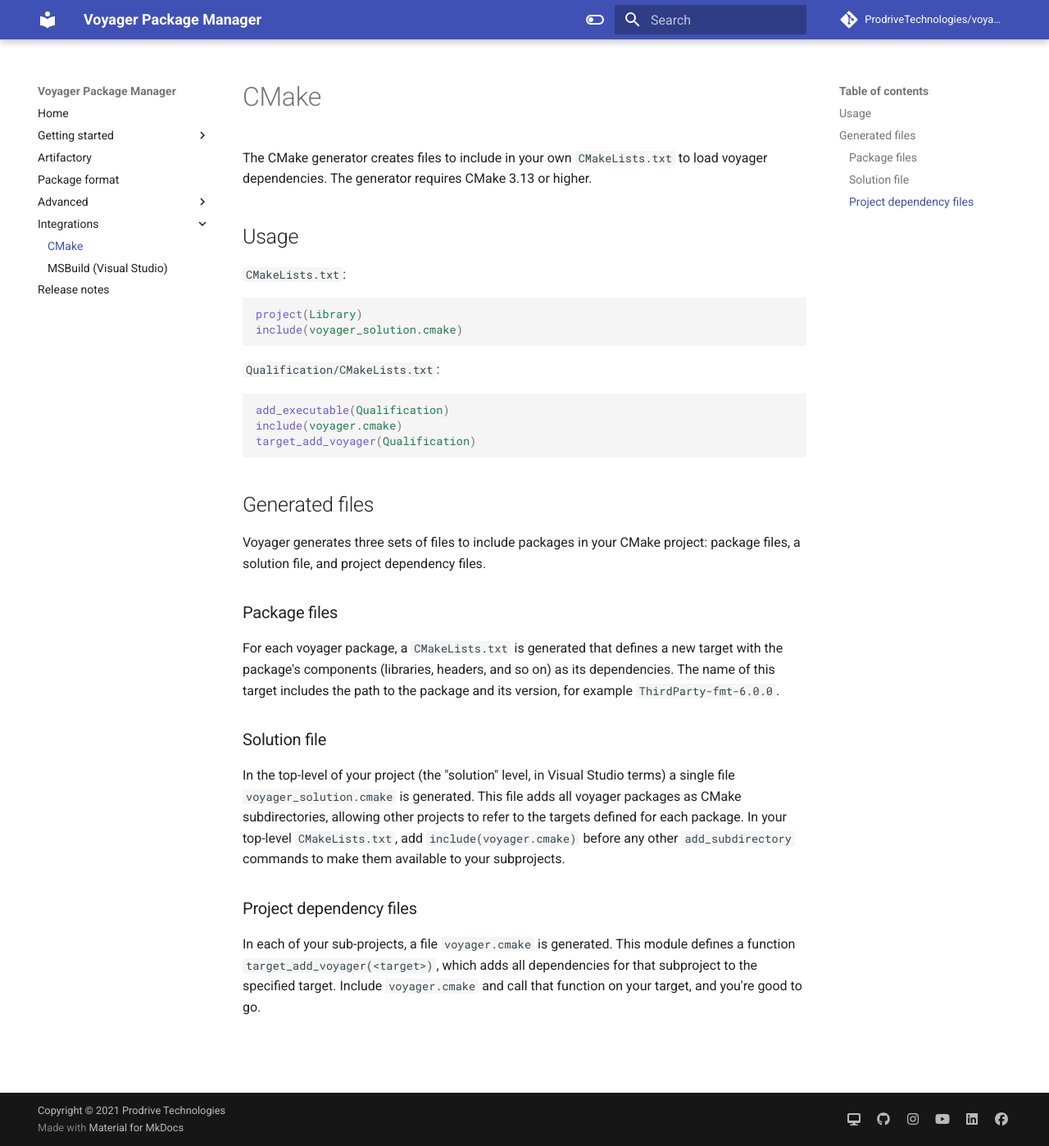
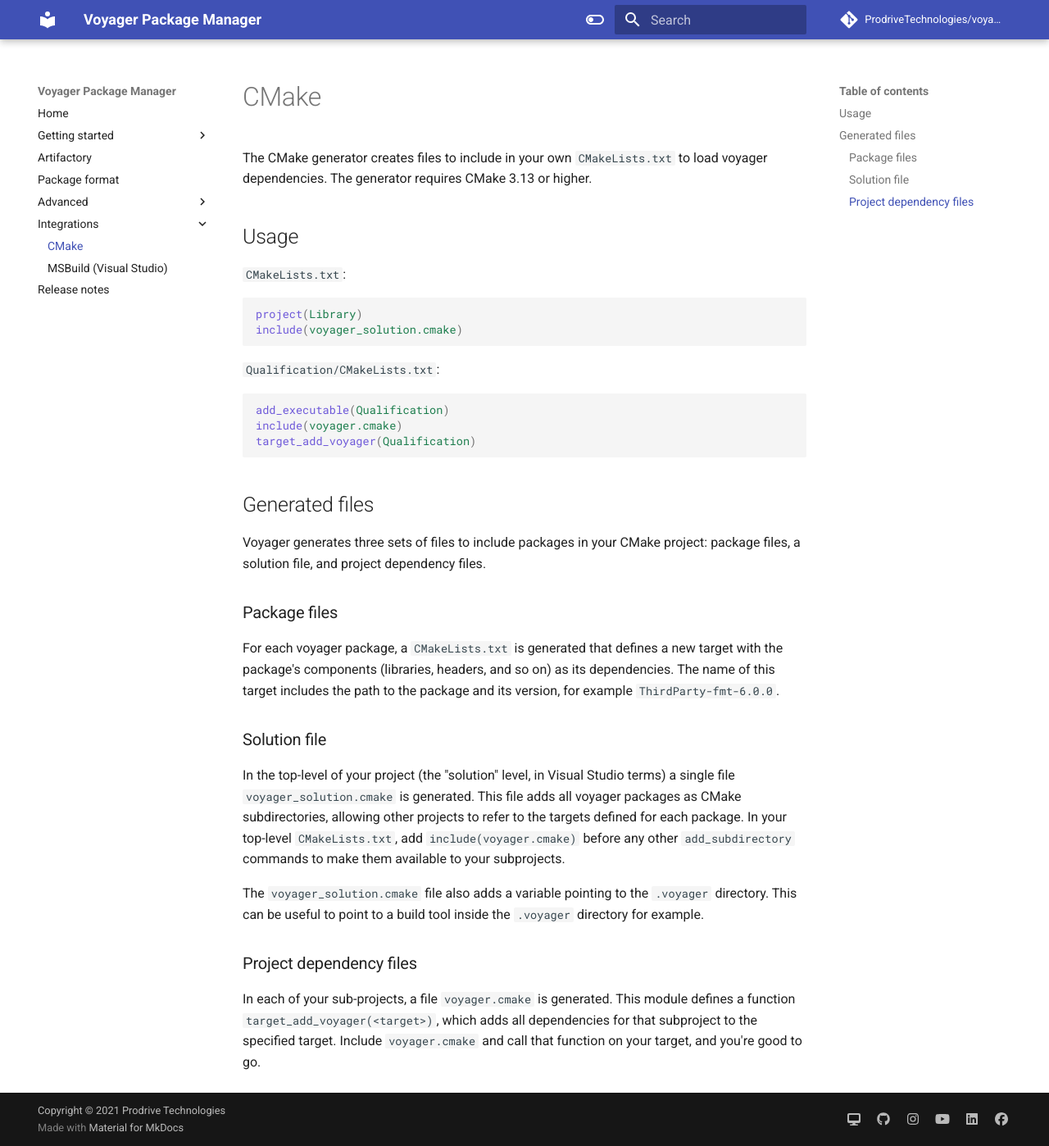
Before and after one commit to ProdriveTechnologies/voyager, an MkDocs documentation site: the page built from docs/integrations/cmake.md, in a window 1280 px wide and 1398 px high. Shown: the whole window at 82% size. Built offline with MkDocs 1.6.1 and Material for MkDocs 9.7.7, drawn with Linux system fonts in a browser that asks for light colours; comment, search, counter and statistics services are not loaded.

```diff
--- a/docs/integrations/cmake.md
+++ b/docs/integrations/cmake.md
@@ -36,6 +36,8 @@ targets defined for each package. In your top-level `CMakeLists.txt`, add
 `include(voyager.cmake)` before any other `add_subdirectory` commands to make
 them available to your subprojects.
 
+The `voyager_solution.cmake` file also adds a variable pointing to the `.voyager` directory. This can be useful to point to a build tool inside the `.voyager` directory for example.
+
 ### Project dependency files
 In each of your sub-projects, a file `voyager.cmake` is generated. This module
 defines a function `target_add_voyager(<target>)`, which adds all dependencies
```
Also changed, not shown: docs/release-notes.md (+1 -0 lines).
